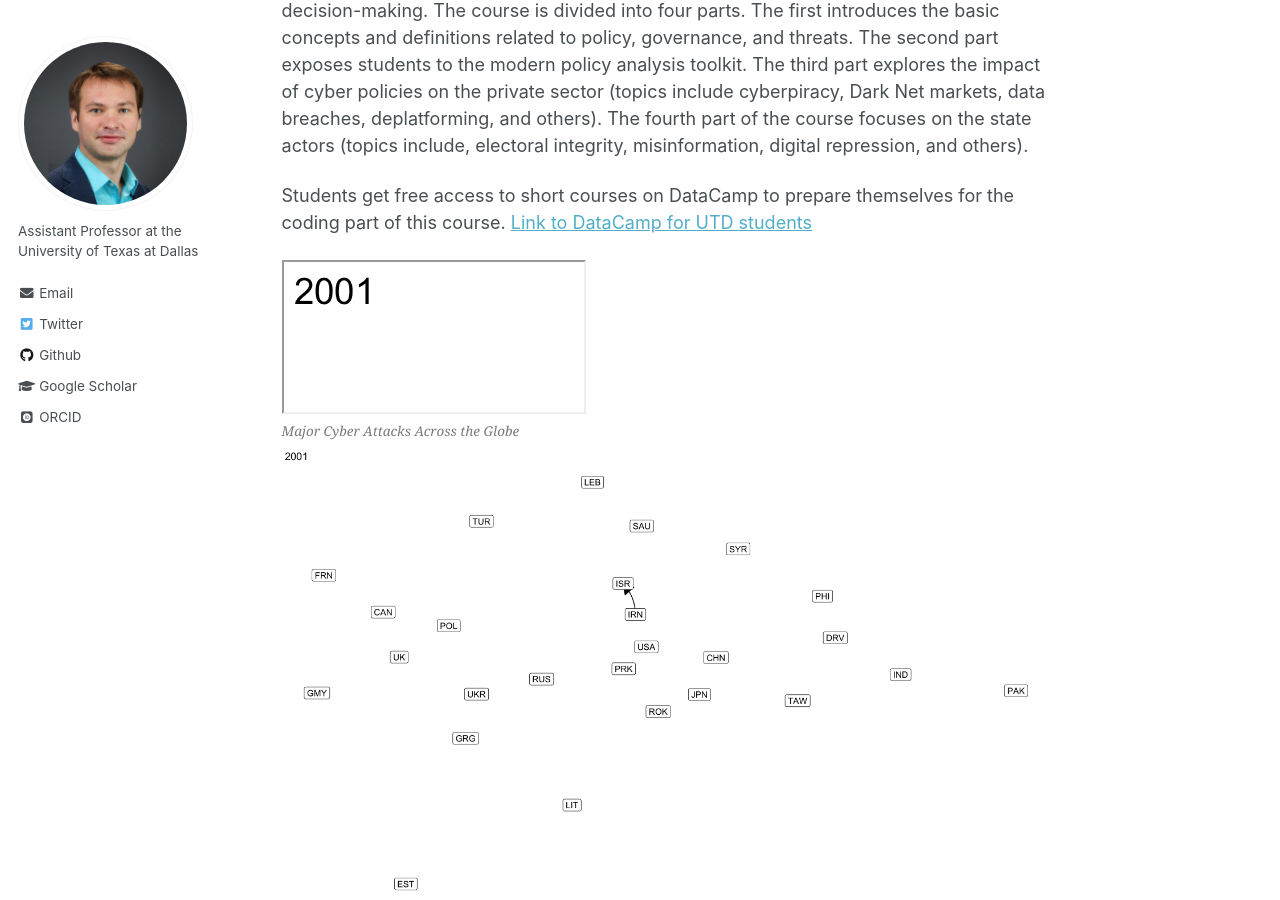
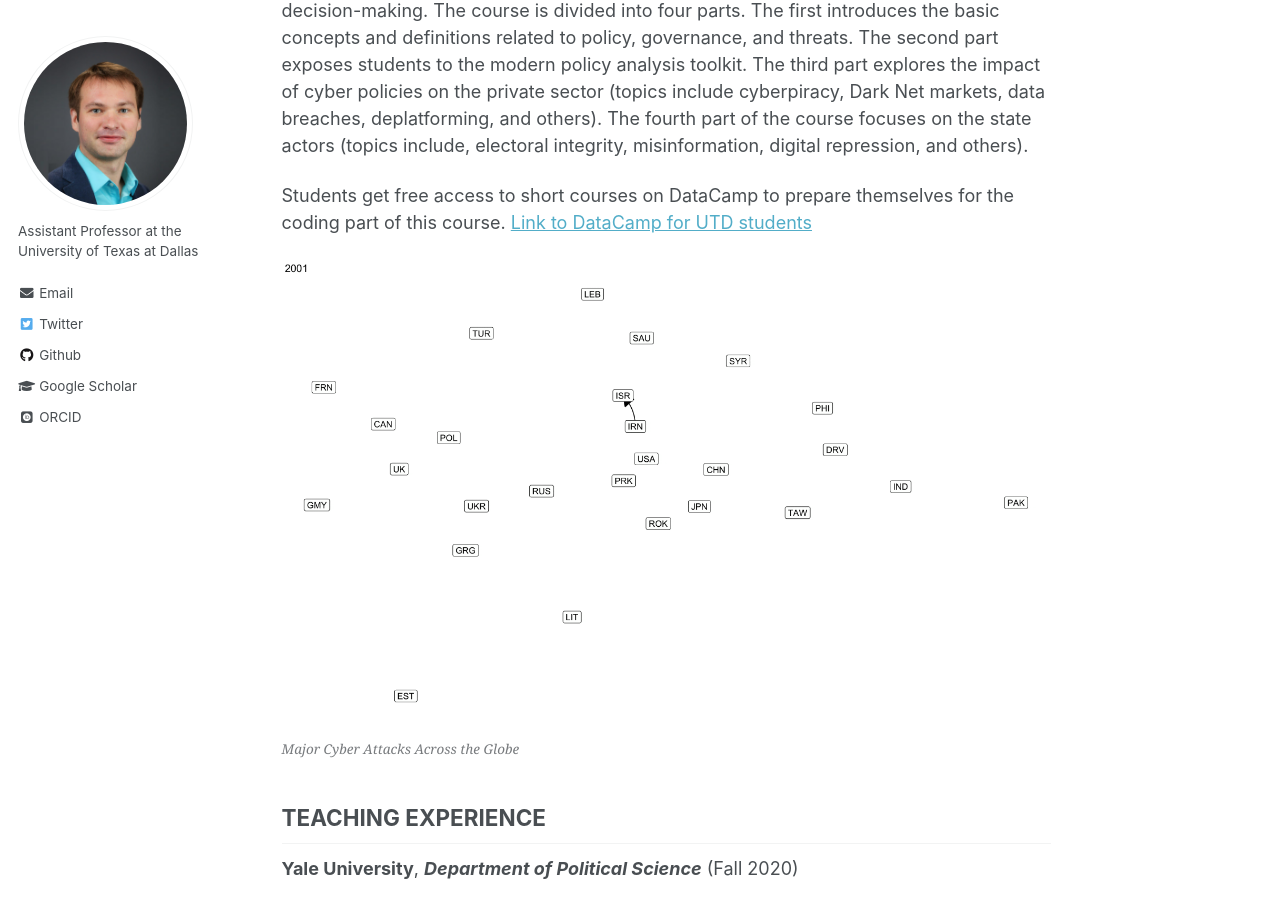
Before and after one commit to egorina/egorina.github.io, a Jekyll site: the page built from _pages/teaching.md, in a window 1280 px wide and 900 px high, scrolled down 380 px. Built offline with Jekyll 4.4.1, drawn with Linux system fonts in a browser that asks for light colours; some web fonts are replaced; comment, search, counter and statistics services are not loaded.

Commit message:
Update teaching.md

```diff
--- a/_pages/teaching.md
+++ b/_pages/teaching.md
@@ -17,13 +17,10 @@ This course introduces students to the public policy aspects of cybersecurity. S
 
 Students get free access to short courses on DataCamp to prepare themselves for the coding part of this course. [Link to DataCamp for UTD students](https://app.datacamp.com/groups/cyber-security-policy/)
 
-<div>
 
-<iframe src="/files/figs/major-cyber-attacks.gif"> </iframe>
+
+<img src="http://asobolev.com/files/figs/major-cyber-attacks.gif" style="height:809%;">
 <figcaption><i>Major Cyber Attacks Across the Globe</i></figcaption>
-</div>
-
-<img src="http://asobolev.com/files/figs/major-cyber-attacks.gif">
 
 ## TEACHING EXPERIENCE
 
```
